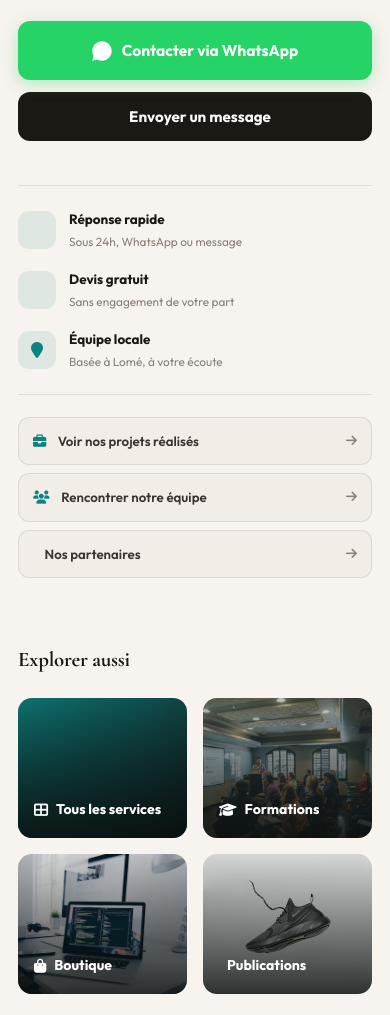
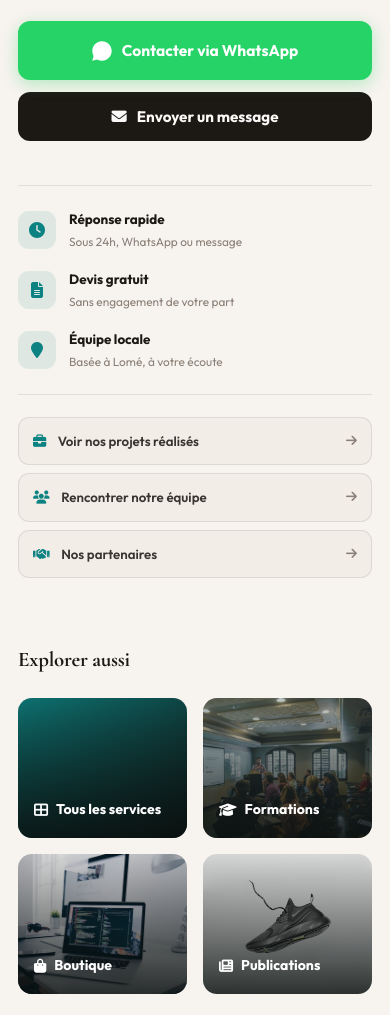
Before and after one commit to BOHINAMOU/ProjetLucasTtech, a Django app: page /services/1/ in a window 390 px wide; the page is wider, and only the part inside the window is pictured. Shown: the part 706-1721 px from the top of that part. Run offline with Django 5.2, Linux system fonts and the light colour scheme; tables that the repository leaves empty hold one stand-in row (values such as "Sample post").

Commit message:
Services : corrige les icônes cassées (noms FA4 invalides en Font Awesome 6)
Le site charge Font Awesome 6, qui a renommé ou supprimé plusieurs
noms d'icônes hérités de la v4 — ils s'affichaient en petits carrés
vides (glyphe manquant) au lieu de la vraie icône, notamment dans la
bande de catégories.

- Gabarits : fa-clock-o -> fa-clock, fa-envelope-o -> fa-envelope,
  fa-file-text-o -> fa-file-lines, fa-handshake-o -> fa-handshake,
  fa-newspaper-o -> fa-newspaper.
- Données (catégories/services en base) : fa-paint-brush -> fa-paintbrush,
  fa-mobile -> fa-mobile-screen, fa-hdd-o -> fa-hard-drive,
  fa-line-chart -> fa-chart-line.

Vérifié : toutes les icônes de la bande de catégories, des cartes et
de la page détail s'affichent maintenant correctement.

Co-Authored-By: Claude Sonnet 5 <noreply@anthropic.com>

```diff
--- a/LucasTech/Services/templates/services/service_detail.html
+++ b/LucasTech/Services/templates/services/service_detail.html
@@ -374,7 +374,7 @@ body { font-family: var(--font); background: var(--bg); color: var(--ink); }
       {% endif %}
 
       <button class="btn-form-toggle" id="formToggleBtn" type="button">
-        <i class="fa fa-envelope-o"></i> Envoyer un message
+        <i class="fa fa-envelope"></i> Envoyer un message
       </button>
     </div>
 
@@ -412,11 +412,11 @@ body { font-family: var(--font); background: var(--bg); color: var(--ink); }
     <!-- Pourquoi nous faire confiance -->
     <div class="sd-trust">
       <div class="sd-trust-row">
-        <span class="sd-trust-icon"><i class="fa fa-clock-o"></i></span>
+        <span class="sd-trust-icon"><i class="fa fa-clock"></i></span>
         <div><strong>Réponse rapide</strong><small>Sous 24h, WhatsApp ou message</small></div>
       </div>
       <div class="sd-trust-row">
-        <span class="sd-trust-icon"><i class="fa fa-file-text-o"></i></span>
+        <span class="sd-trust-icon"><i class="fa fa-file-lines"></i></span>
         <div><strong>Devis gratuit</strong><small>Sans engagement de votre part</small></div>
       </div>
       <div class="sd-trust-row">
@@ -436,7 +436,7 @@ body { font-family: var(--font); background: var(--bg); color: var(--ink); }
         <i class="fa fa-arrow-right"></i>
       </a>
       <a href="{% url 'core:partners' %}" class="sd-link-row">
-        <span><i class="fa fa-handshake-o"></i> Nos partenaires</span>
+        <span><i class="fa fa-handshake"></i> Nos partenaires</span>
         <i class="fa fa-arrow-right"></i>
       </a>
     </div>
@@ -479,7 +479,7 @@ body { font-family: var(--font); background: var(--bg); color: var(--ink); }
     </a>
     <a href="{% url 'publications:publications' %}" class="sd-explore-tile" style="background-image:url('{% static 'core/images/image3.png' %}')">
       <span class="sd-explore-overlay"></span>
-      <span class="sd-explore-label"><i class="fa fa-newspaper-o"></i> Publications</span>
+      <span class="sd-explore-label"><i class="fa fa-newspaper"></i> Publications</span>
     </a>
   </div>
 </section>
@@ -495,7 +495,7 @@ body { font-family: var(--font); background: var(--bg); color: var(--ink); }
   }
   function closeForm() {
     form.classList.remove('open');
-    btn.innerHTML = '<i class="fa fa-envelope-o"></i> Envoyer un message';
+    btn.innerHTML = '<i class="fa fa-envelope"></i> Envoyer un message';
   }
 
   btn.addEventListener('click', function() {
--- a/LucasTech/Services/templates/services/services.html
+++ b/LucasTech/Services/templates/services/services.html
@@ -637,7 +637,7 @@ body { font-family: var(--font); background: var(--bg); color: var(--ink); }
       </div>
       <div class="sv-step">
         <div class="sv-step-num">02</div>
-        <div class="sv-step-icon"><i class="fa fa-file-text-o"></i></div>
+        <div class="sv-step-icon"><i class="fa fa-file-lines"></i></div>
         <h3>Devis</h3>
         <p>Nous étudions votre demande et vous proposons un devis clair, sans surprise.</p>
       </div>
@@ -671,7 +671,7 @@ body { font-family: var(--font); background: var(--bg); color: var(--ink); }
     </a>
     <a href="{% url 'publications:publications' %}" class="sv-explore-tile" style="background-image:url('{% static 'core/images/image3.png' %}')">
       <span class="sv-explore-overlay"></span>
-      <span class="sv-explore-label"><i class="fa fa-newspaper-o"></i> Publications</span>
+      <span class="sv-explore-label"><i class="fa fa-newspaper"></i> Publications</span>
     </a>
     <a href="https://wa.me/22891973334?text=Bonjour%2C%20j%27ai%20un%20projet%20informatique%20%C3%A0%20vous%20d%C3%A9crire." target="_blank" rel="noopener noreferrer" class="sv-explore-tile" style="background:linear-gradient(135deg,#0d8282,#0f2422);">
       <span class="sv-explore-overlay"></span>
```
